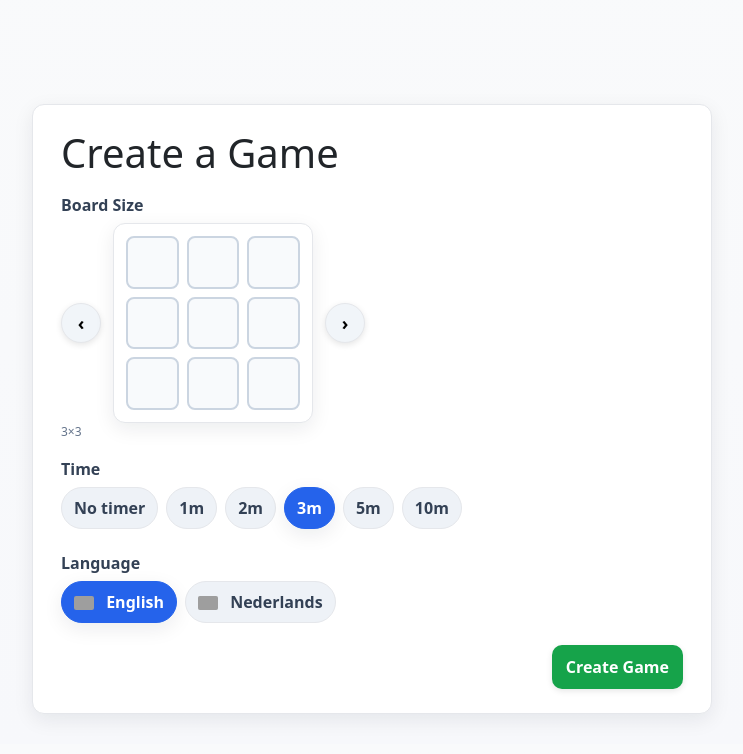
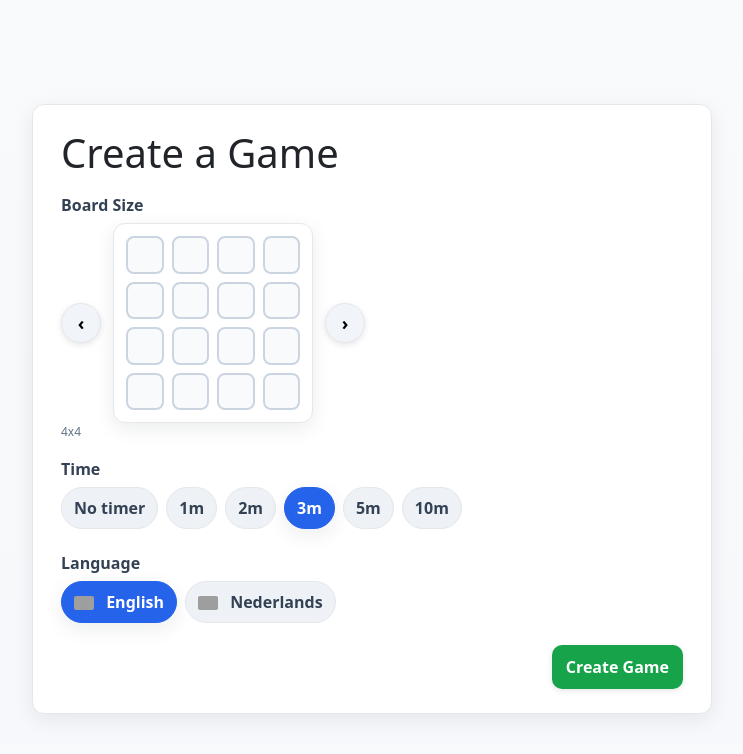
Before and after one commit to FreekStraten/boggle-flask-2023, a Flask app: page /creategame in a window 1280 px wide. Shown: the part 56-810 px from the top of the page, without its empty margins (268-1011 px from the left). Run offline with Flask 3, Linux system fonts and the light colour scheme; the visitor is signed in with stand-in values (Sample User, id 1); grey boxes are pictures that could not be loaded.

Commit message:
Set default board size to 4x4 and improve word submission
Changed the default Boggle board size from 3x3 to 4x4 in the create game template and related JavaScript. Improved word submission logic in game.py to trim input, prevent empty and duplicate word submissions, and reset selections accordingly. Updated app.py to redirect '/' to the create game page.

```diff
--- a/app.py
+++ b/app.py
@@ -1,4 +1,4 @@
-from flask import Flask, render_template, request, redirect, url_for, g, blueprints, session
+from flask import Flask, redirect, url_for, session
 import pickle
 from auth import auth
 from game import game
@@ -11,7 +11,7 @@ app.register_blueprint(game)
 
 @app.route('/', methods=['GET', 'POST'])
 def index():
-    return render_template('index.html')
+    return redirect(url_for('game.create_game'))
 
 
 @app.route('/debug', methods=['POST'])
--- a/game.py
+++ b/game.py
@@ -168,7 +168,20 @@ def submit_word(game_id):
         return redirect(url_for('auth.login'))
 
     if request.method == 'POST':
-        word = request.form['word']
+        raw_word = request.form.get('word', '')
+        word = raw_word.strip()
+        if not word:
+            reset_current_selections()
+            return redirect(url_for('game.boggle', game_id=game_id))
+
+        duplicate = select_query(
+            'SELECT 1 FROM guessed_words WHERE game_id = ? AND LOWER(word) = ? LIMIT 1',
+            (game_id, word.lower())
+        )
+        if duplicate:
+            reset_current_selections()
+            return redirect(url_for('game.boggle', game_id=game_id))
+
         # Perform validation and scoring logic here
         score = validate_word(word)
 
--- a/templates/boggle/creategame.html
+++ b/templates/boggle/creategame.html
@@ -15,8 +15,8 @@
           <div class="board-preview" id="boardPreview"></div>
           <button type="button" class="nav-btn" id="sizeNext" aria-label="Next">›</button>
         </div>
-        <div class="hint" id="sizeHint">3×3</div>
-        <input type="hidden" name="board_size" id="boardSize" value="3">
+        <div class="hint" id="sizeHint">4x4</div>
+        <input type="hidden" name="board_size" id="boardSize" value="4">
       </div>
 
       <!-- Time (fixed options, in seconds) -->
@@ -58,7 +58,7 @@
 <script>
 (function(){
   const min=3, max=9;
-  let size=3;
+  let size=4;
   const input=document.getElementById('boardSize');
   const hint=document.getElementById('sizeHint');
   const preview=document.getElementById('boardPreview');
@@ -72,7 +72,7 @@
       preview.appendChild(d);
     }
     input.value = String(size);
-    hint.textContent = `${size}×${size}`;
+    hint.textContent = `${size}x${size}`;
   }
 
   document.getElementById('sizePrev').addEventListener('click', ()=>{ if(size>min){ size--; render(); } });
```
